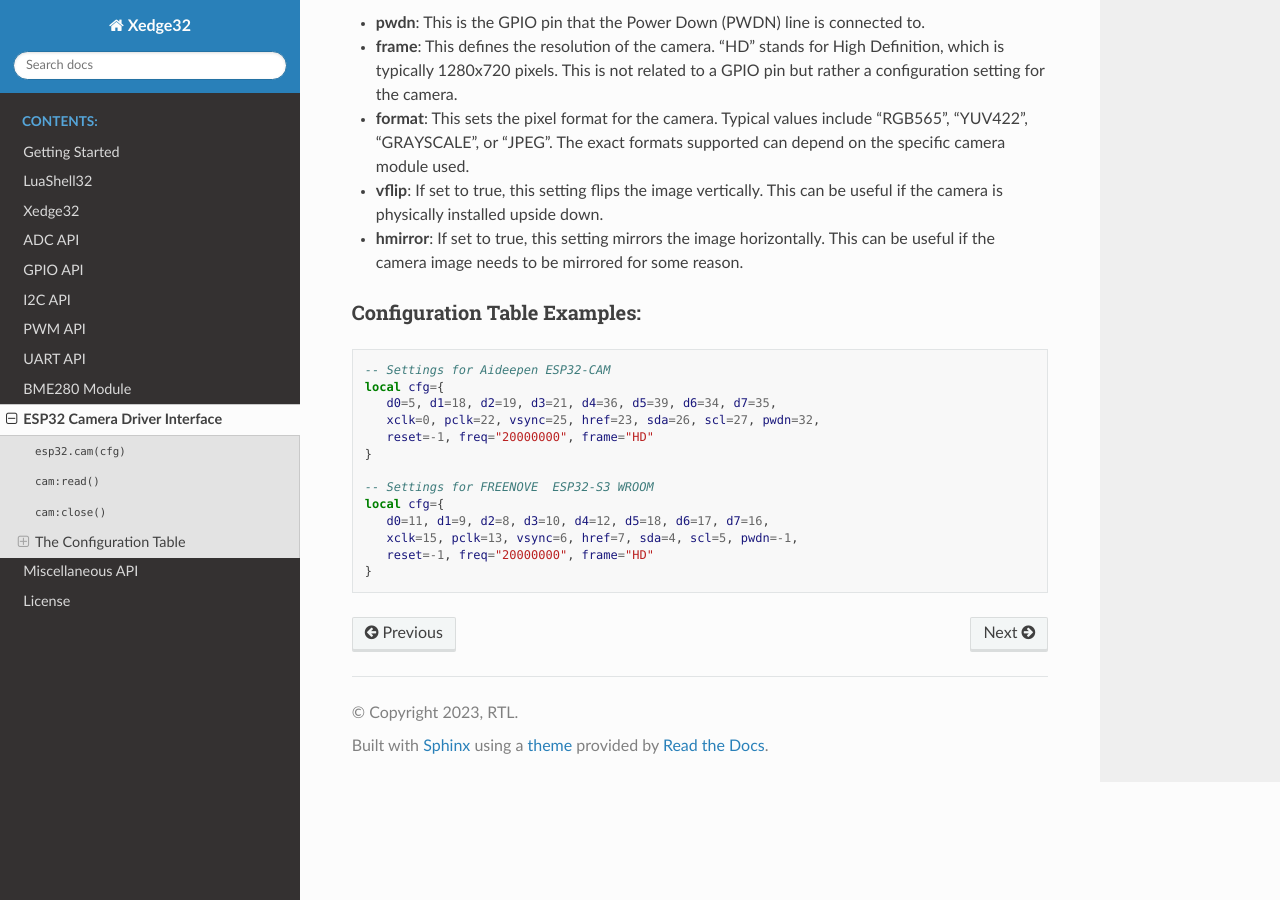
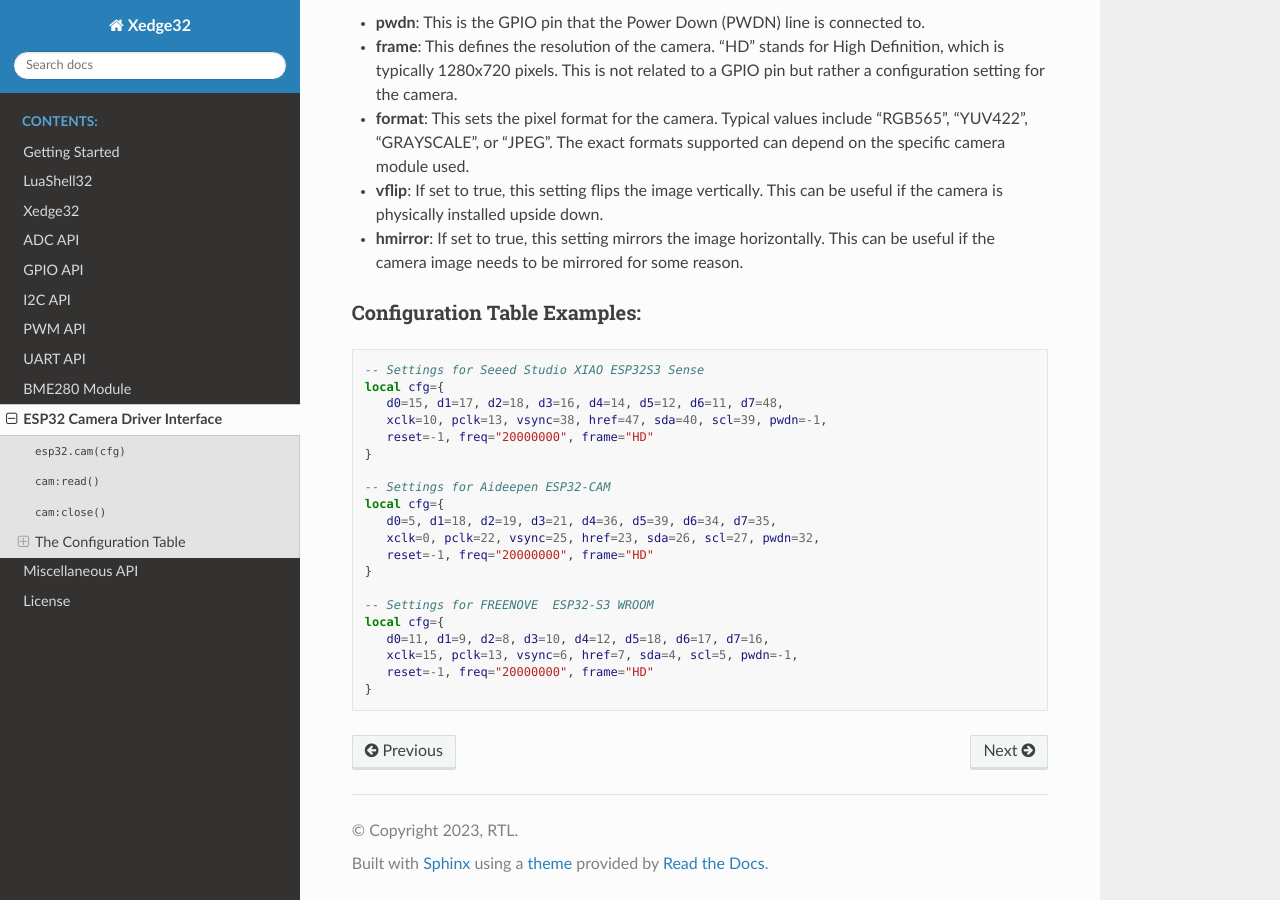
Before and after one commit to RealTimeLogic/Xedge32, a Sphinx documentation site: the page built from doc/source/cam.rst, in a window 1280 px wide and 900 px high, scrolled down 1485 px. Built offline with Sphinx 7.4.7 and the Read the Docs theme 2.0.0, drawn with Linux system fonts in a browser that asks for light colours.

Commit message:
Update cam.rst

```diff
--- a/doc/source/cam.rst
+++ b/doc/source/cam.rst
@@ -64,6 +64,13 @@ Configuration Table Examples:
 
 .. code-block:: lua
 
+   -- Settings for Seeed Studio XIAO ESP32S3 Sense
+   local cfg={
+      d0=15, d1=17, d2=18, d3=16, d4=14, d5=12, d6=11, d7=48,
+      xclk=10, pclk=13, vsync=38, href=47, sda=40, scl=39, pwdn=-1,
+      reset=-1, freq="20000000", frame="HD"
+   }
+
    -- Settings for Aideepen ESP32-CAM
    local cfg={
       d0=5, d1=18, d2=19, d3=21, d4=36, d5=39, d6=34, d7=35,
```
